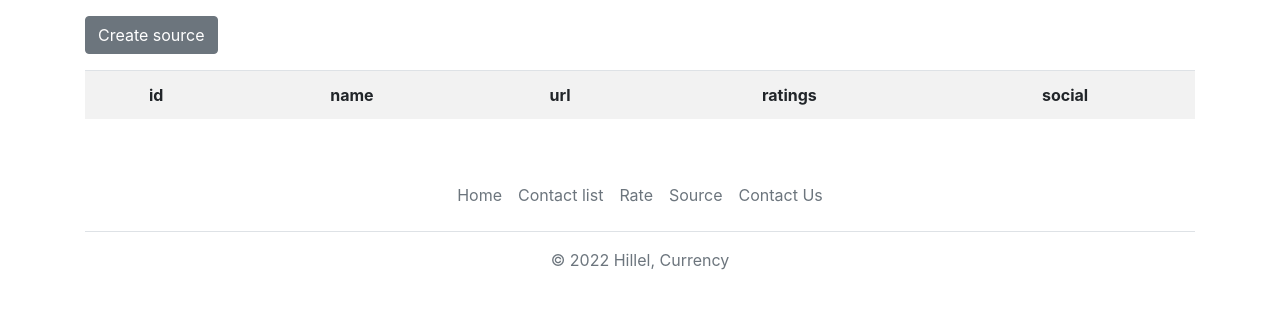
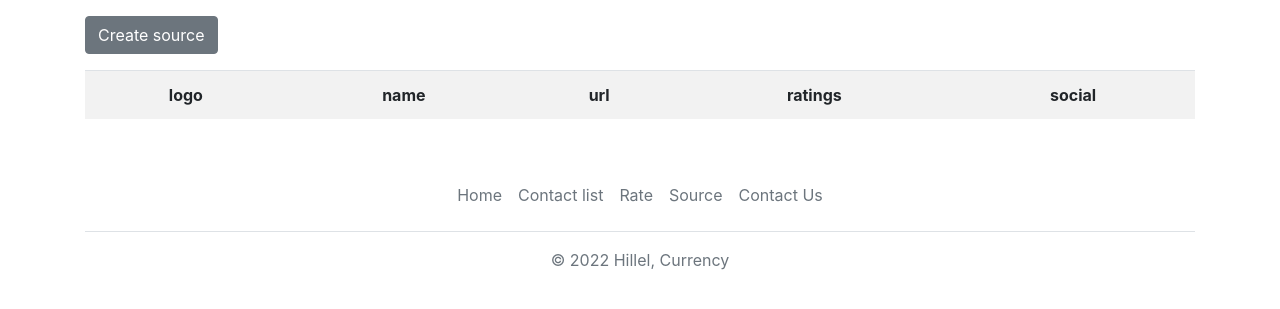
Before and after one commit to dimonyar/currency, a Django app: page /currency/source/list/ in a window 1280 px wide. Shown: the part 56-365 px from the top of the page. Run offline with Django 4.2, Linux system fonts and the light colour scheme; data that the repository does not hold is empty.

Commit message:
logo bank

```diff
--- a/app/currency/forms.py
+++ b/app/currency/forms.py
@@ -12,7 +12,7 @@ class ContactusForm(forms.ModelForm):
 class SourceForm(forms.ModelForm):
     class Meta:
         model = Source
-        fields = ('name', 'url', 'ratings', 'social')
+        fields = ('name', 'url', 'ratings', 'social', 'logo')
 
 
 class RateForm(forms.ModelForm):
--- a/app/currency/templates/includes/navbar.html
+++ b/app/currency/templates/includes/navbar.html
@@ -1,3 +1,5 @@
+{% load static %}
+
 <nav class="navbar navbar-expand-lg navbar-light bg-light">
     <div class="container-fluid">
         <button class="navbar-toggler" type="button" data-bs-toggle="collapse" data-bs-target="#navbarText"
--- a/app/currency/templates/source_create.html
+++ b/app/currency/templates/source_create.html
@@ -1,13 +1,12 @@
 {% extends 'base.html' %}
 {% block title %}Create source{% endblock %}
 {% block content %}
-
-<form method="post">
+<div><img src="{{source.logo_url}}" width="100" height="100" class="rounded-circle"></div>
+<form method="post" enctype="multipart/form-data">
     {% csrf_token %}
     {{ form.as_p }}
     <button type="submit">Create source</button>
 </form>
 
 
-
 {% endblock content %}
--- a/app/currency/templates/source_list.html
+++ b/app/currency/templates/source_list.html
@@ -14,7 +14,7 @@
     <div class="col">
         <table class="table table-striped table-hover">
             <tr align="center">
-                <th scope="col">id</th>
+                <th scope="col">logo</th>
                 <th scope="col">name</th>
                 <th scope="col">url</th>
                 <th scope="col">ratings</th>
@@ -22,7 +22,7 @@
             </tr>
             {%for i in source_list %}
             <tr>
-                <td>{{i.id}}</td>
+                <td><img src="{{i.logo_url}}" width="40" height="40" class="rounded-circle"></td>
                 <th scope="row">{{i.name}}</th>
                 <td>{{i.url}}</td>
                 <td>{{i.ratings}}</td>
--- a/app/currency/templates/source_update.html
+++ b/app/currency/templates/source_update.html
@@ -1,8 +1,8 @@
 {% extends 'base.html' %}
 {% block title %}Update source{% endblock %}
 {% block content %}
-
-<form method="post">
+<div><img src="{{source.logo_url}}" width="100" height="100" class="rounded-circle"></div>
+<form method="post" enctype="multipart/form-data">
     {% csrf_token %}
     {{ form.as_p }}
     <button type="submit">Update source</button>
```
Also changed, not shown: app/currency/models.py (+7 -0 lines), app/currency/templates/source_detail.html (+4 -3 lines).
